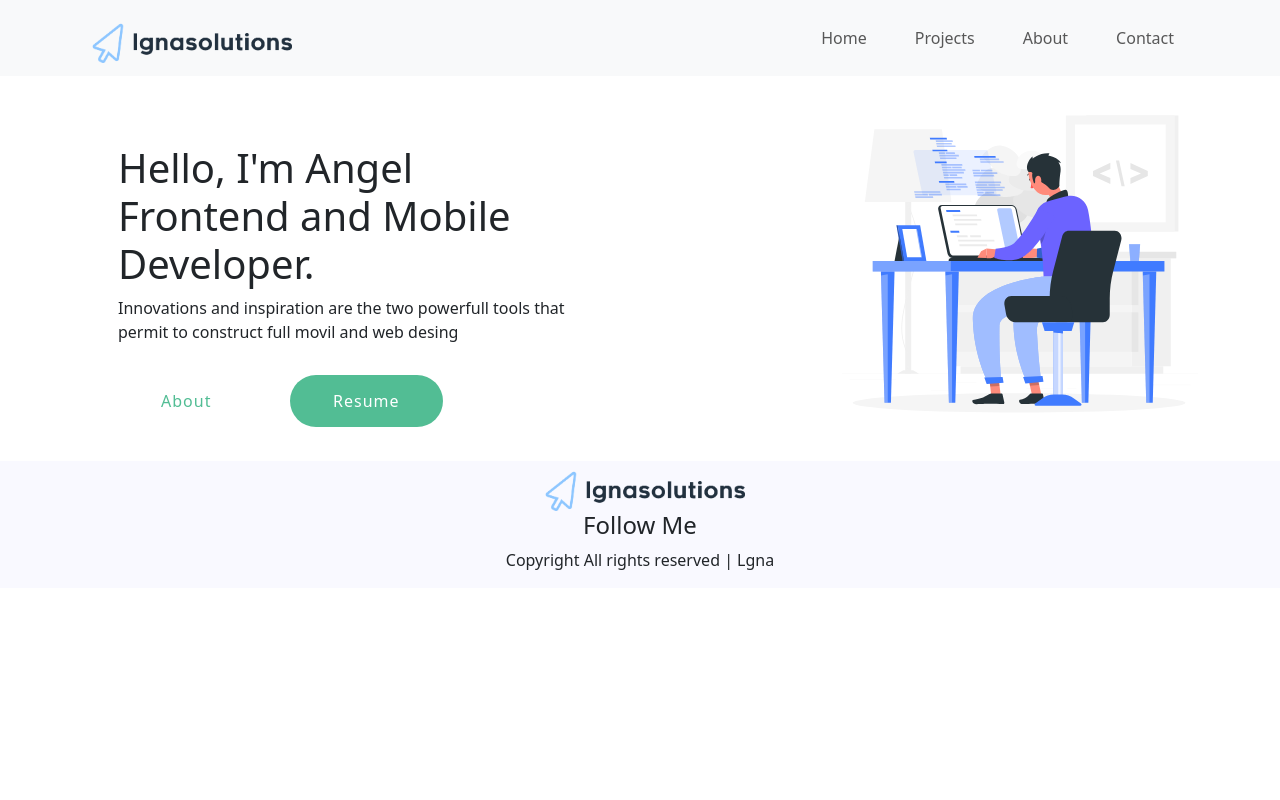
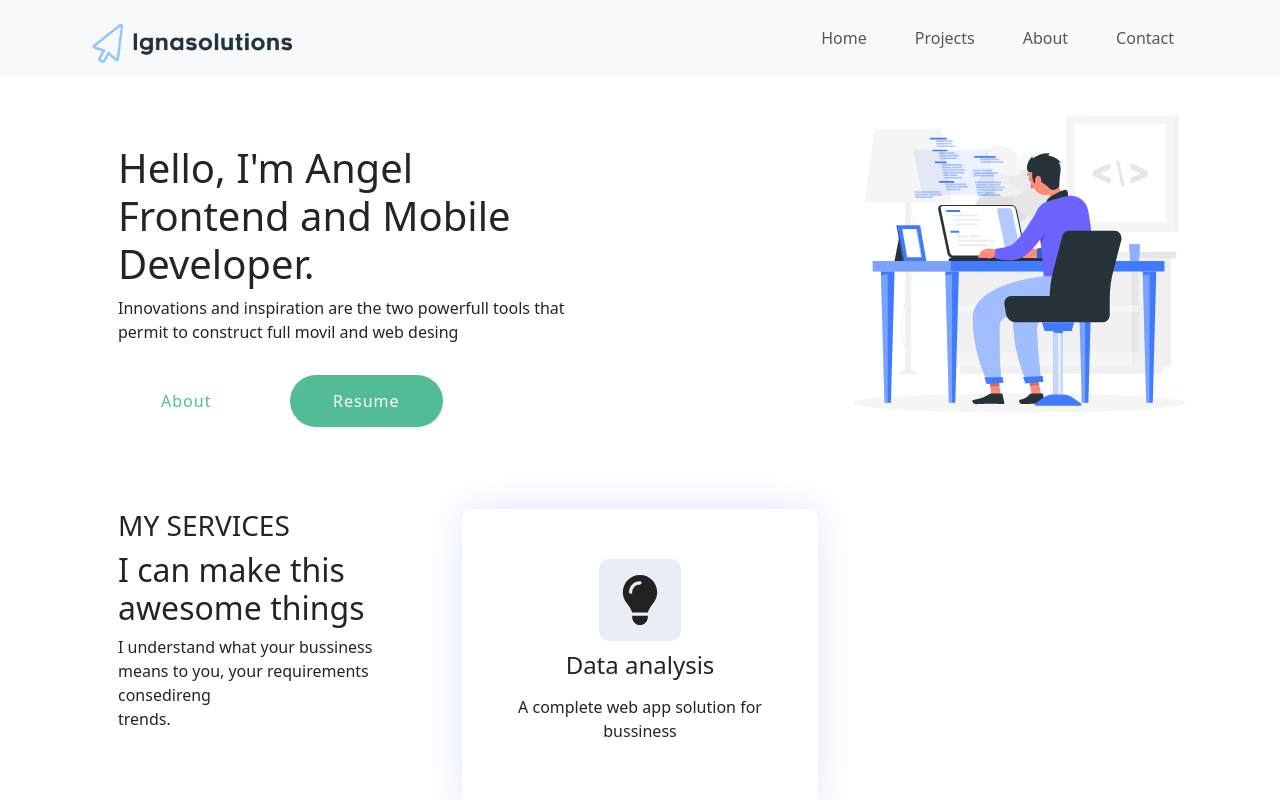
Before and after one commit to HckrLgna/portfolio-lgna, a Vue app: page / in a window 1280 px wide. Shown: the top 800 px of the page. Built offline with nearby package versions, Linux system fonts and the light colour scheme.

Commit message:
I finish the hero and navbar section. It is necesary to improve some little grafic desings

```diff
--- a/package.json
+++ b/package.json
@@ -7,6 +7,9 @@
     "build": "vue-cli-service build"
   },
   "dependencies": {
+    "@fortawesome/fontawesome-svg-core": "^6.6.0",
+    "@fortawesome/free-solid-svg-icons": "^6.6.0",
+    "@fortawesome/vue-fontawesome": "^3.0.8",
     "bootstrap": "^5.3.3",
     "core-js": "^3.8.3",
     "vue": "^3.2.13",
--- /dev/null
+++ b/src/components/Services.vue
@@ -0,0 +1,58 @@
+<template>
+    <section>
+        <div class="container mt-5 mb-5">
+            <div class="row">
+                <div class="col-4 px-5">
+                    <div class="row">
+                        <h3>MY SERVICES</h3>
+                        <h2>I can make this <br>
+                            awesome things</h2>
+                        <p>I understand what your bussiness means to you, your requirements consedireng <br>
+                            trends.
+                        </p>
+                    </div>
+                </div>
+                <div class="col-8">
+                    <div class="row">
+                        <div class="col-lg-6 col-md-6 col-sm-6">
+                            <div class="service-block text-center mb-4 mb-lg-0">
+                                <font-awesome-icon class="icon" :icon="['fas', 'lightbulb']" />
+                                <h4 class="mt-2 mb-3 fw-150 fs-18">Data analysis</h4>
+                                <p>A complete web app solution for bussiness</p>
+                            </div>
+                        </div>
+                        <div class="col-lg-6 col-md-6 col-sm-6"></div>
+                        <div class="col-lg-6 col-md-6 col-sm-6"></div>
+                        <div class="col-lg-6 col-md-6 col-sm-6"></div>
+                    </div>
+                </div>
+            </div>
+        </div>
+    </section>
+</template>
+<script>
+
+</script>
+<style scope>
+.service-block{
+    padding-top: 50px ;
+    padding-bottom: 50px;
+    padding-left: 40px;
+    padding-right: 40px;
+    background: #ffff;
+    border-radius: 10px;
+    box-shadow: 0px 0px 40px 0px rgba(85,128,255,0.2);
+}
+.icon{
+    font-size: 35px;
+    background: rgba(144,172,209,0.2);
+    width: 50px;
+    height: 50px;
+    text-align: center;
+    padding: 16px;
+    border-radius: 10px;
+    display: inline-block;
+    color: #222222;
+
+}
+</style>
--- a/src/main.js
+++ b/src/main.js
@@ -4,7 +4,18 @@ import router from './router'
 import store from './store'
 import 'bootstrap/dist/css/bootstrap.min.css'
 import 'bootstrap/dist/js/bootstrap.bundle.min.js'
-createApp(App)
-    .use(store)
+import { library } from '@fortawesome/fontawesome-svg-core';
+import { FontAwesomeIcon } from '@fortawesome/vue-fontawesome';
+import { fas } from '@fortawesome/free-solid-svg-icons';
+
+// Añade todos los iconos sólidos a la biblioteca
+library.add(fas);
+
+const app = createApp(App);
+
+// Registra el componente FontAwesomeIcon globalmente
+app.component('font-awesome-icon', FontAwesomeIcon);
+
+app.use(store)
     .use(router)
     .mount('#app')
--- a/src/views/HomeView.vue
+++ b/src/views/HomeView.vue
@@ -3,6 +3,7 @@
     <NavBar />
     <div class="container-fluid mt-5 pt-5">
       <Hero />
+      <services />
     </div>
     <Footer></Footer>
   </div>
@@ -13,11 +14,13 @@
 import Hero from '@/components/Hero.vue'
 import NavBar from '@/components/Header.vue'
 import Footer from '@/components/Footer.vue'
+import Services from '@/components/Services.vue'
 export default {
   name: 'HomeView',
   components: {
     Hero,
     NavBar,
+    Services,
     Footer
   }
 }
```
Also changed, not shown: 1 other file (tests, documents, lock files or other folders).
